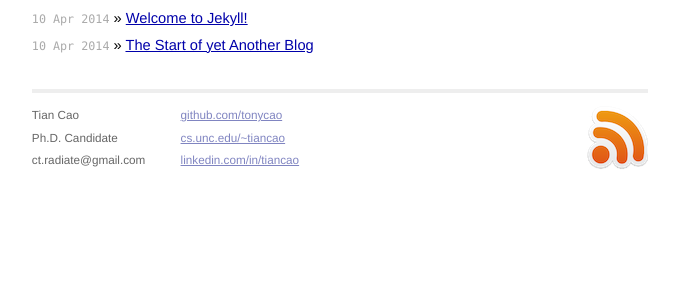
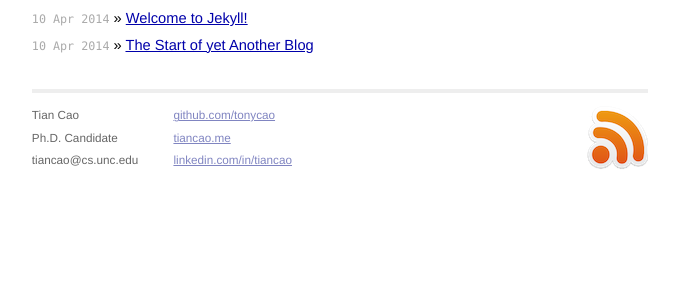
Before and after one commit to tonycao/blog, a Jekyll site: the page built from index.html, in a window 1280 px wide. Shown: the part 126-426 px from the top of the page, without its empty margins (300-979 px from the left). Built offline with Jekyll 4.4.1, drawn with Linux system fonts in a browser that asks for light colours; Markdown is read by kramdown in place of the engine named in the settings.

Commit message:
minor update

```diff
--- a/_layouts/default.html
+++ b/_layouts/default.html
@@ -21,7 +21,7 @@
 <div class="site">
   <div class="title">
     <a href="/">Tian Cao</a>
-    <a class="extra" href="http://tonycao.github.io/">home</a>
+    <a class="extra" href="http://tiancao.me/">home</a>
   </div>
 
   {{ content }}
@@ -31,13 +31,13 @@
       <p>
         Tian Cao<br />
         Ph.D. Candidate<br />
-        ct.radiate@gmail.com
+        tiancao@cs.unc.edu
       </p>
     </div>
     <div class="contact">
       <p>
         <a href="http://github.com/tonycao/">github.com/tonycao</a><br />
-        <a href="http://cs.unc.edu/~tiancao/">cs.unc.edu/~tiancao</a><br />
+        <a href="http://tiancao.me/">tiancao.me</a><br />
         <a href="https://www.linkedin.com/in/tiancao/">linkedin.com/in/tiancao</a>
       </p>
     </div>
```
